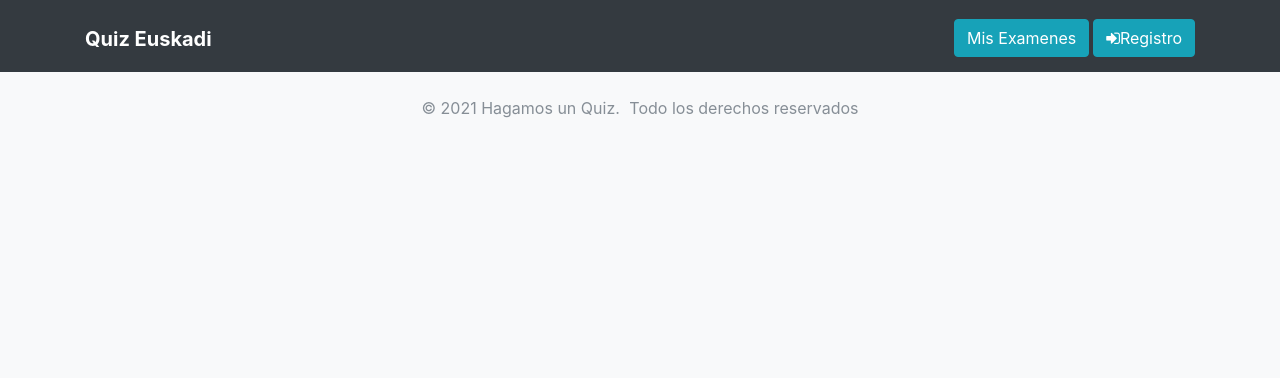
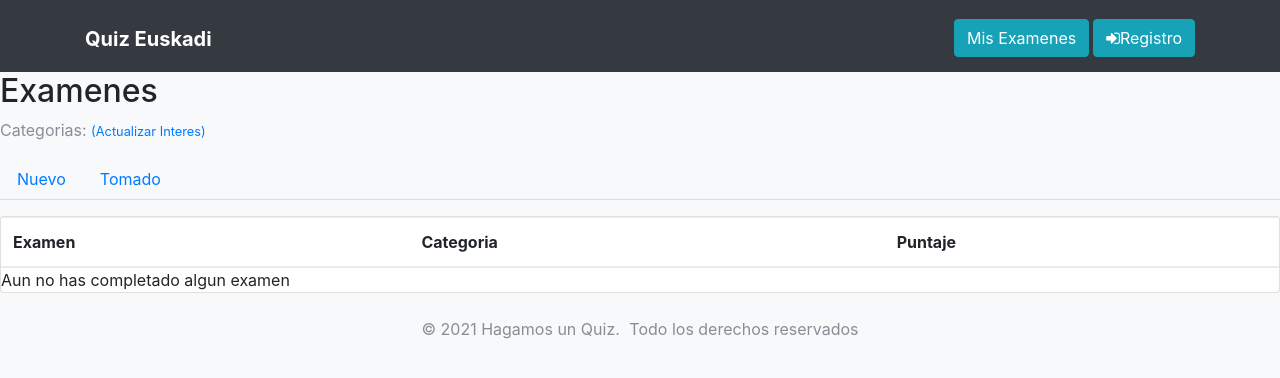
Before and after one commit to JorgitoR/Quiz-App-Django, a Django app: template template/tablero/personal/lista_examen_tomado.html in a window 1280 px wide. Shown: the top 378 px of the page. Run offline with Django 3.2, Linux system fonts and the light colour scheme; the template is opened without the code that fills it, so the values that code supplies are empty; some libraries are stand-ins or nearby versions.

Commit message:
app de quiz

```diff
--- a/template/tablero/personal/lista_examen_tomado.html
+++ b/template/tablero/personal/lista_examen_tomado.html
@@ -1,5 +1,33 @@
 {% extends 'base.html' %}
 
 {% block contenido %}
+	{% include 'tablero/personal/header.html' %}
+
+	<div class="card">
+		<table class="table mb-0">
+			<thead>
+				<tr>
+					<th>Examen</th>
+					<th>Categoria</th>
+					<th>Puntaje</th>
+				</tr>
+			</thead>
+		</table>
+		<tbody>
+			{% for examen_tomado in examen_tomado %}
+			<tr>
+				<td>{{examen_tomado.examen.nombre}}</td>
+				<td>{{examen_tomado.examen.categoria.get_html_badge}}</td>
+				<td>{{examen_tomado.puntaje}}</td>
+			</tr>
+			{% empty %}
+			<tr>
+				<td class="bg-light text-ceneter font-italic" colspan="3">
+					Aun no has completado algun examen
+				</td>
+			</tr>
+			{% endfor %}
+		</tbody>
+	</div>
 
 {% endblock %}
```
